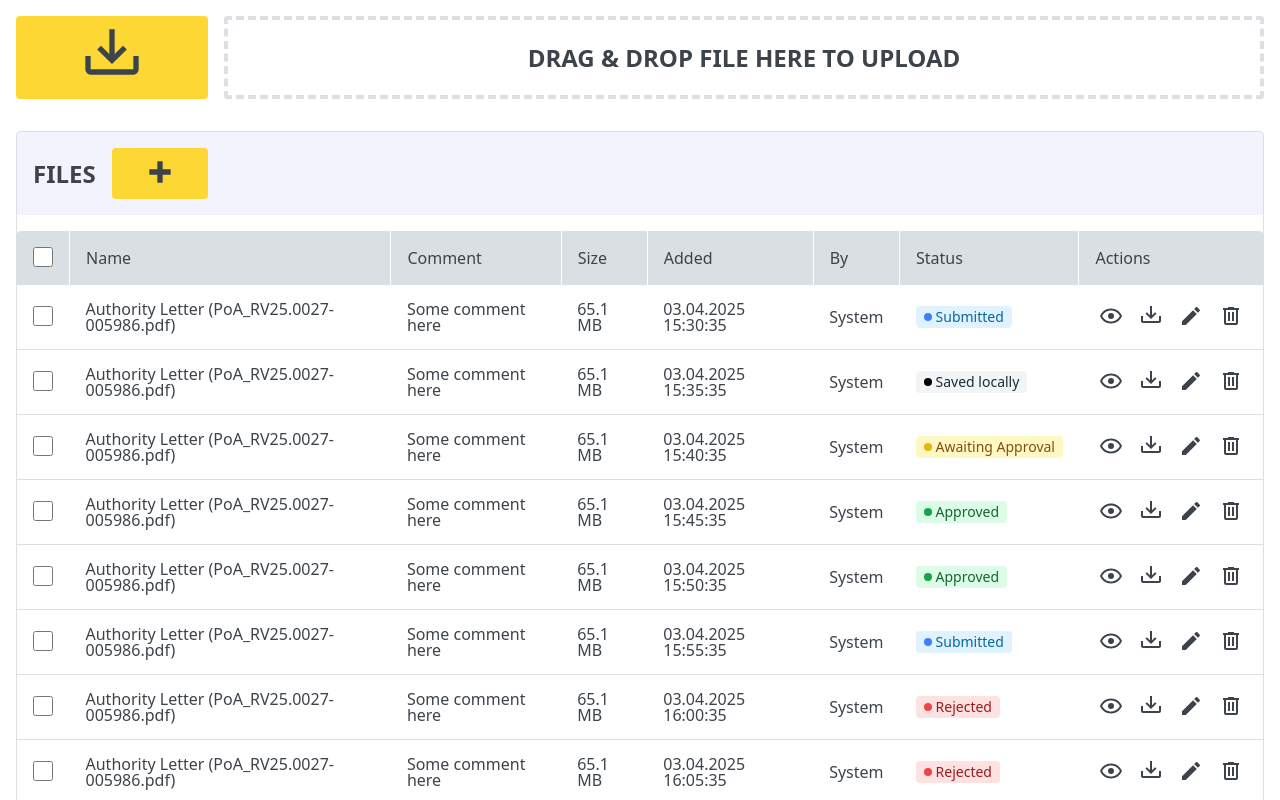
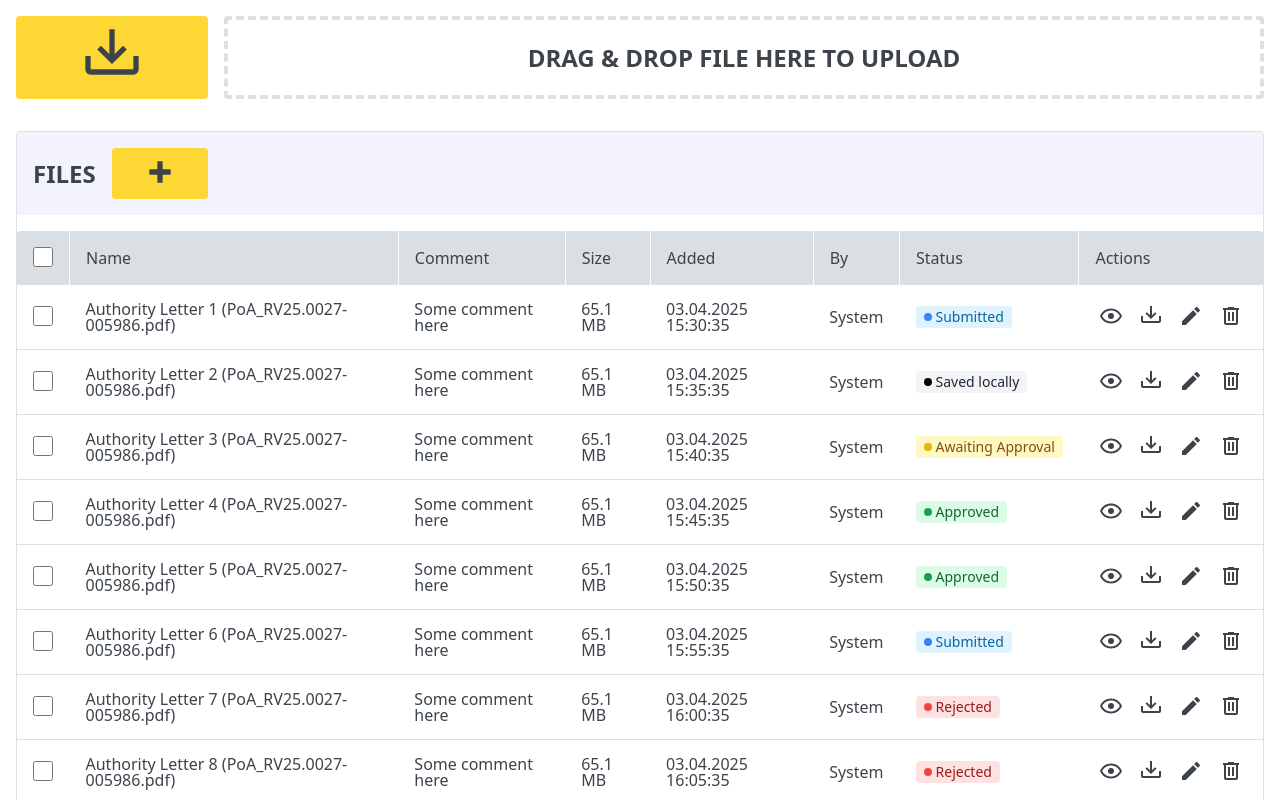
Before and after one commit to Shist/vue-2-file-management-table, a Vue app: page / in a window 1280 px wide. Shown: the top 800 px of the page. Built offline with nearby package versions, Linux system fonts and the light colour scheme.

Commit message:
Specified which files the action was performed on

```diff
--- a/src/components/FileManagementTable.vue
+++ b/src/components/FileManagementTable.vue
@@ -58,7 +58,7 @@
                   v-for="action in itemValue"
                   :key="action"
                   class="files-table__action-btn"
-                  @click="onActionBtnClick(action)"
+                  @click="onActionBtnClick(action, rowObj.name)"
                 >
                   <component
                     :is="getActionComponent(action)"
@@ -261,11 +261,13 @@ export default {
       }
     },
 
-    onActionBtnClick(actionName) {
+    onActionBtnClick(actionName, rowObjName) {
       const actionTitle = ACTIONS[actionName]?.title;
 
       if (actionTitle) {
-        console.log(`${actionTitle} action button was clicked!`);
+        console.log(
+          `${actionTitle} action button was clicked for ${rowObjName}`
+        );
       } else {
         console.error(`Unknown action name: ${actionName}`);
       }
--- a/src/data/table-data.json
+++ b/src/data/table-data.json
@@ -1,6 +1,6 @@
 [
   {
-    "name": "Authority Letter (PoA_RV25.0027-005986.pdf)",
+    "name": "Authority Letter 1 (PoA_RV25.0027-005986.pdf)",
     "comment": "Some comment here",
     "size": "65.1 MB",
     "added": "03.04.2025 15:30:35",
@@ -9,7 +9,7 @@
     "actions": ["view", "download", "edit", "delete"]
   },
   {
-    "name": "Authority Letter (PoA_RV25.0027-005986.pdf)",
+    "name": "Authority Letter 2 (PoA_RV25.0027-005986.pdf)",
     "comment": "Some comment here",
     "size": "65.1 MB",
     "added": "03.04.2025 15:35:35",
@@ -18,7 +18,7 @@
     "actions": ["view", "download", "edit", "delete"]
   },
   {
-    "name": "Authority Letter (PoA_RV25.0027-005986.pdf)",
+    "name": "Authority Letter 3 (PoA_RV25.0027-005986.pdf)",
     "comment": "Some comment here",
     "size": "65.1 MB",
     "added": "03.04.2025 15:40:35",
@@ -27,7 +27,7 @@
     "actions": ["view", "download", "edit", "delete"]
   },
   {
-    "name": "Authority Letter (PoA_RV25.0027-005986.pdf)",
+    "name": "Authority Letter 4 (PoA_RV25.0027-005986.pdf)",
     "comment": "Some comment here",
     "size": "65.1 MB",
     "added": "03.04.2025 15:45:35",
@@ -36,7 +36,7 @@
     "actions": ["view", "download", "edit", "delete"]
   },
   {
-    "name": "Authority Letter (PoA_RV25.0027-005986.pdf)",
+    "name": "Authority Letter 5 (PoA_RV25.0027-005986.pdf)",
     "comment": "Some comment here",
     "size": "65.1 MB",
     "added": "03.04.2025 15:50:35",
@@ -45,7 +45,7 @@
     "actions": ["view", "download", "edit", "delete"]
   },
   {
-    "name": "Authority Letter (PoA_RV25.0027-005986.pdf)",
+    "name": "Authority Letter 6 (PoA_RV25.0027-005986.pdf)",
     "comment": "Some comment here",
     "size": "65.1 MB",
     "added": "03.04.2025 15:55:35",
@@ -54,7 +54,7 @@
     "actions": ["view", "download", "edit", "delete"]
   },
   {
-    "name": "Authority Letter (PoA_RV25.0027-005986.pdf)",
+    "name": "Authority Letter 7 (PoA_RV25.0027-005986.pdf)",
     "comment": "Some comment here",
     "size": "65.1 MB",
     "added": "03.04.2025 16:00:35",
@@ -63,7 +63,7 @@
     "actions": ["view", "download", "edit", "delete"]
   },
   {
-    "name": "Authority Letter (PoA_RV25.0027-005986.pdf)",
+    "name": "Authority Letter 8 (PoA_RV25.0027-005986.pdf)",
     "comment": "Some comment here",
     "size": "65.1 MB",
     "added": "03.04.2025 16:05:35",
@@ -72,7 +72,7 @@
     "actions": ["view", "download", "edit", "delete"]
   },
   {
-    "name": "Authority Letter (PoA_RV25.0027-005986.pdf)",
+    "name": "Authority Letter 9 (PoA_RV25.0027-005986.pdf)",
     "comment": "Some comment here",
     "size": "65.1 MB",
     "added": "03.04.2025 16:10:35",
@@ -81,7 +81,7 @@
     "actions": ["view", "download", "edit", "delete"]
   },
   {
-    "name": "Authority Letter (PoA_RV25.0027-005986.pdf)",
+    "name": "Authority Letter 10 (PoA_RV25.0027-005986.pdf)",
     "comment": "Some comment here",
     "size": "65.1 MB",
     "added": "03.04.2025 16:15:35",
@@ -90,7 +90,7 @@
     "actions": ["view", "download", "edit", "delete"]
   },
   {
-    "name": "Authority Letter (PoA_RV25.0027-005986.pdf)",
+    "name": "Authority Letter 11 (PoA_RV25.0027-005986.pdf)",
     "comment": "Some comment here",
     "size": "65.1 MB",
     "added": "03.04.2025 16:20:35",
@@ -99,7 +99,7 @@
     "actions": ["view", "download", "edit", "delete"]
   },
   {
-    "name": "Authority Letter (PoA_RV25.0027-005986.pdf)",
+    "name": "Authority Letter 12 (PoA_RV25.0027-005986.pdf)",
     "comment": "Some comment here",
     "size": "65.1 MB",
     "added": "03.04.2025 16:25:35",
```
